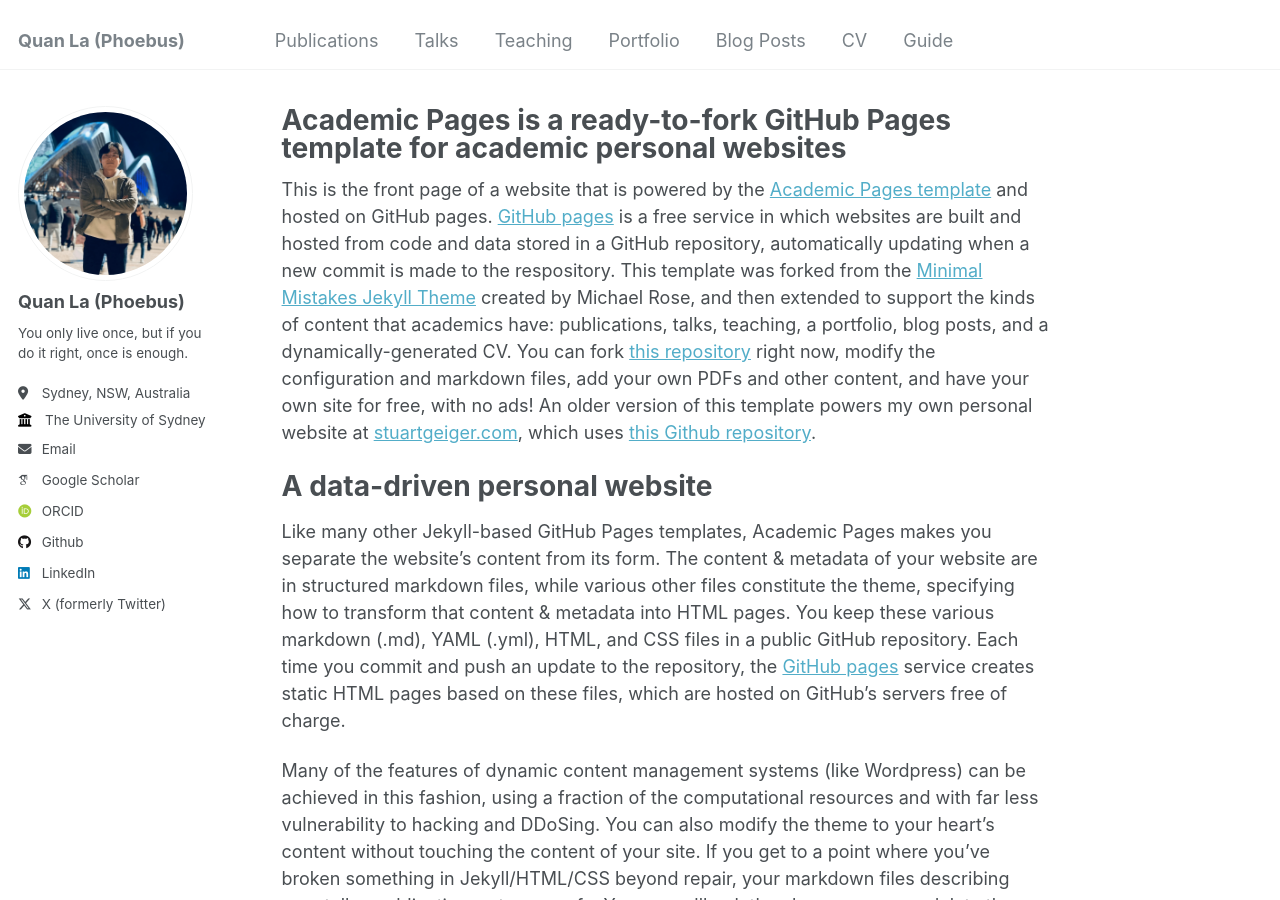
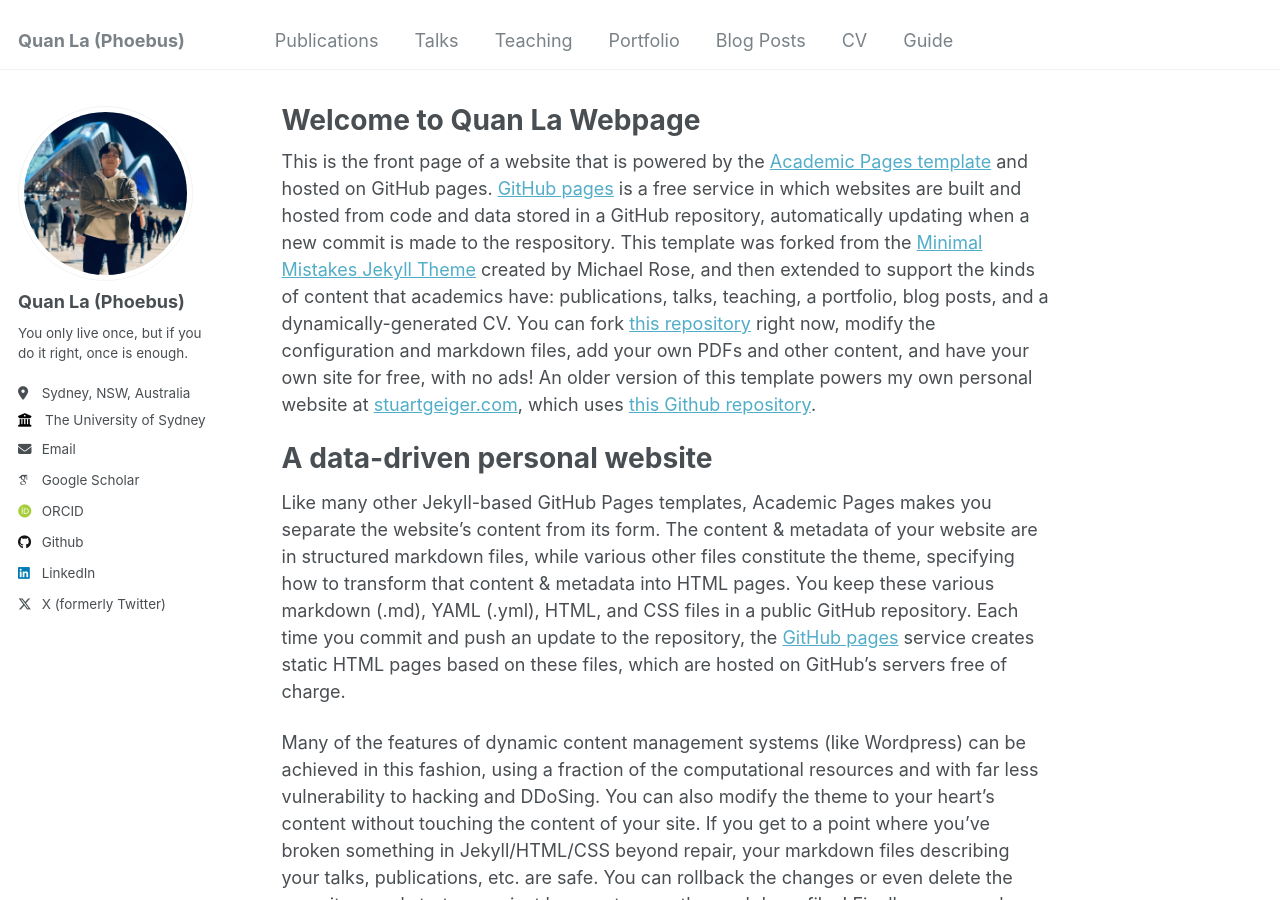
Before and after one commit to lavanquan/lavanquan.github.io, a Jekyll site: the page built from _pages/about.md, in a window 1280 px wide and 900 px high. Built offline with Jekyll 4.4.1, drawn with Linux system fonts in a browser that asks for light colours; some web fonts are replaced.

Commit message:
Update about.md

```diff
--- a/_pages/about.md
+++ b/_pages/about.md
@@ -1,6 +1,6 @@
 ---
 permalink: /
-title: "Academic Pages is a ready-to-fork GitHub Pages template for academic personal websites"
+title: "Welcome to Quan La Webpage"
 author_profile: true
 redirect_from:
   - /about/
```
